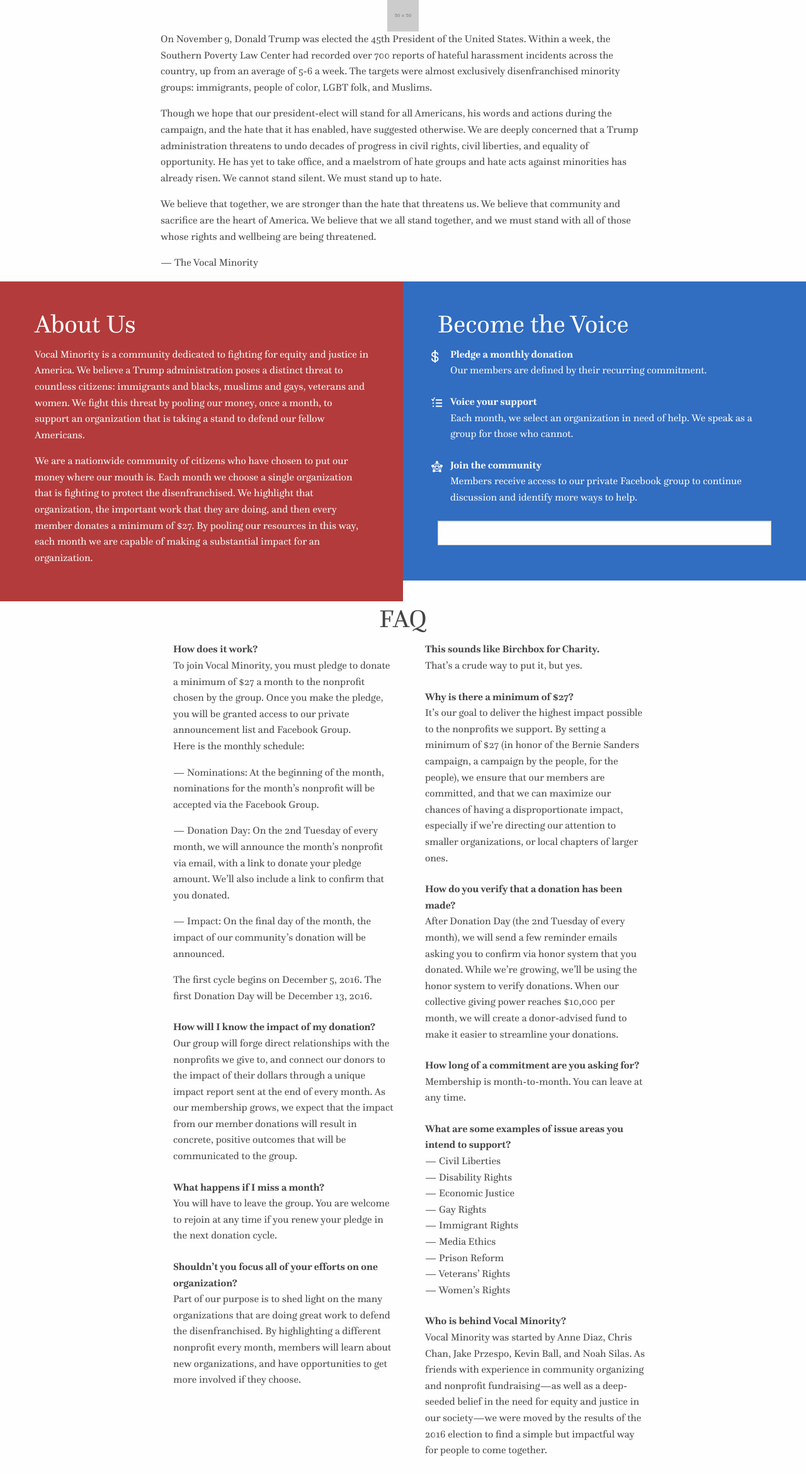
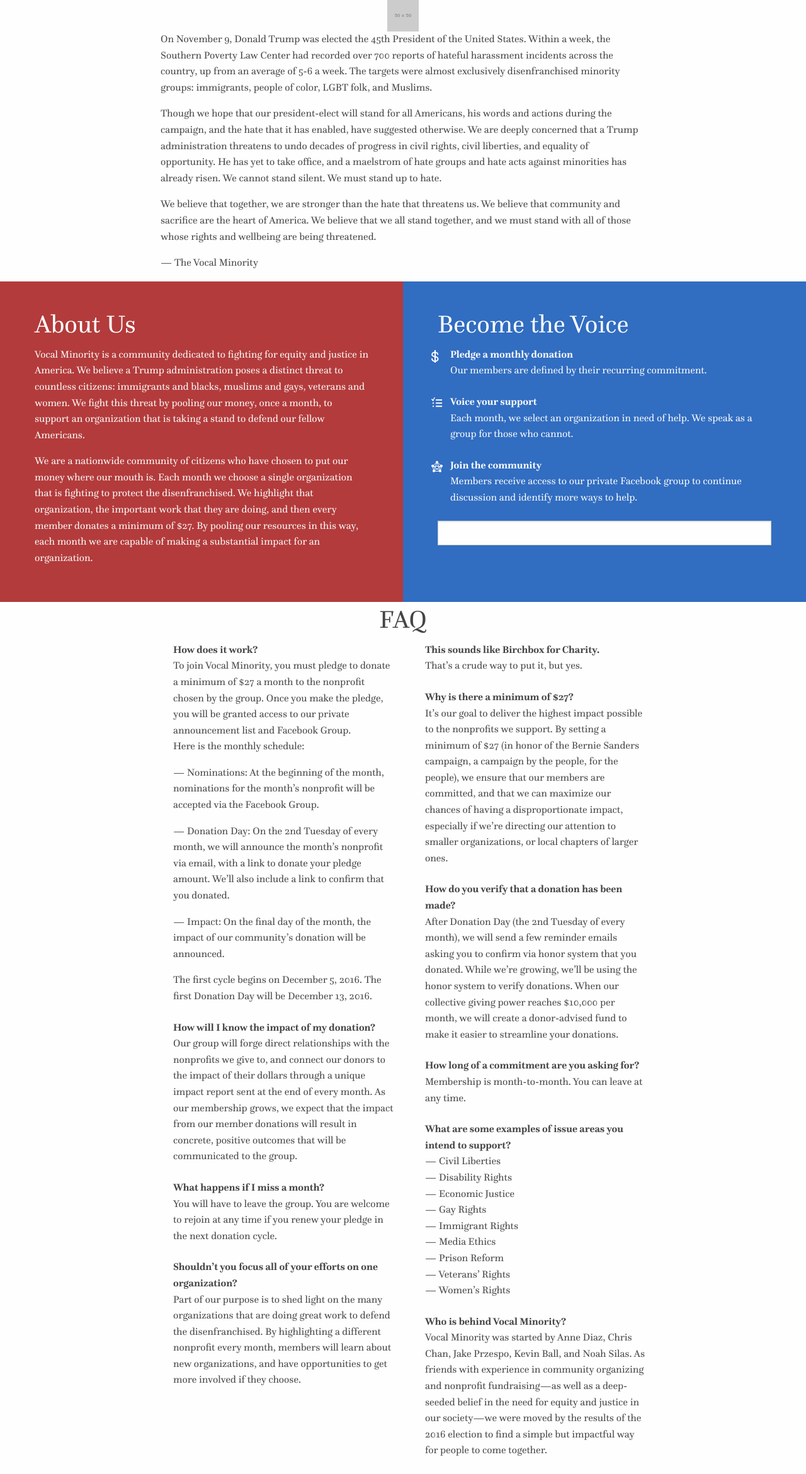
Before and after one commit to VocalMinority/vocalminority.us, a Jekyll site: the page built from index.html, in a window 1280 px wide. Shown: the whole page at 63% size. Built offline with Jekyll 4.4.1, drawn with Linux system fonts in a browser that asks for light colours; nearby versions of some CDN libraries.

Commit message:
Add foundation javascript to be able to do equalizer

```diff
--- a/_layouts/default.html
+++ b/_layouts/default.html
@@ -14,6 +14,15 @@
         <link rel="stylesheet" href="css/main.css">
     </head>
     <body>
-        {{content}}
+      {{content}}
+
+
+      <!-- TODO: Decide if its worth stripping down to the pieces of foundation we're using -->
+      <script src="https://cdnjs.cloudflare.com/ajax/libs/jquery/2.1.3/jquery.min.js"></script>
+      <script src="https://cdn.jsdelivr.net/foundation/6.2.4/foundation.min.js"></script>
+      <script src="https://cdn.jsdelivr.net/what-input/1.1.4/what-input.min.js"></script>
+      <script>
+        $(document).foundation();
+      </script>
     </body>
 </html>
--- a/index.html
+++ b/index.html
@@ -26,9 +26,9 @@
   </div>
 </section>
 
-<section class="ctas row expanded">
+<section class="ctas row expanded" data-equalizer>
   <div class="columns large-6 ctas-about-container">
-    <div class="ctas-about">
+    <div class="ctas-about" data-equalizer-watch>
       <h2>About Us</h2>
       <p>
         Vocal Minority is a community dedicated to fighting for equity and justice in America. We believe a Trump administration poses a distinct threat to countless citizens: immigrants and blacks, muslims and gays, veterans and women. We fight this threat by pooling our money, once a month, to support an organization that is taking a stand to defend our fellow Americans.
@@ -39,7 +39,7 @@
     </div>
   </div>
   <div class="columns large-6 ctas-voice-container">
-    <div class="ctas-voice">
+    <div class="ctas-voice" data-equalizer-watch>
       <h2>Become the Voice</h2>
       <ul class="ctas-list">
         <li class="ctas-list-pledge">
```
